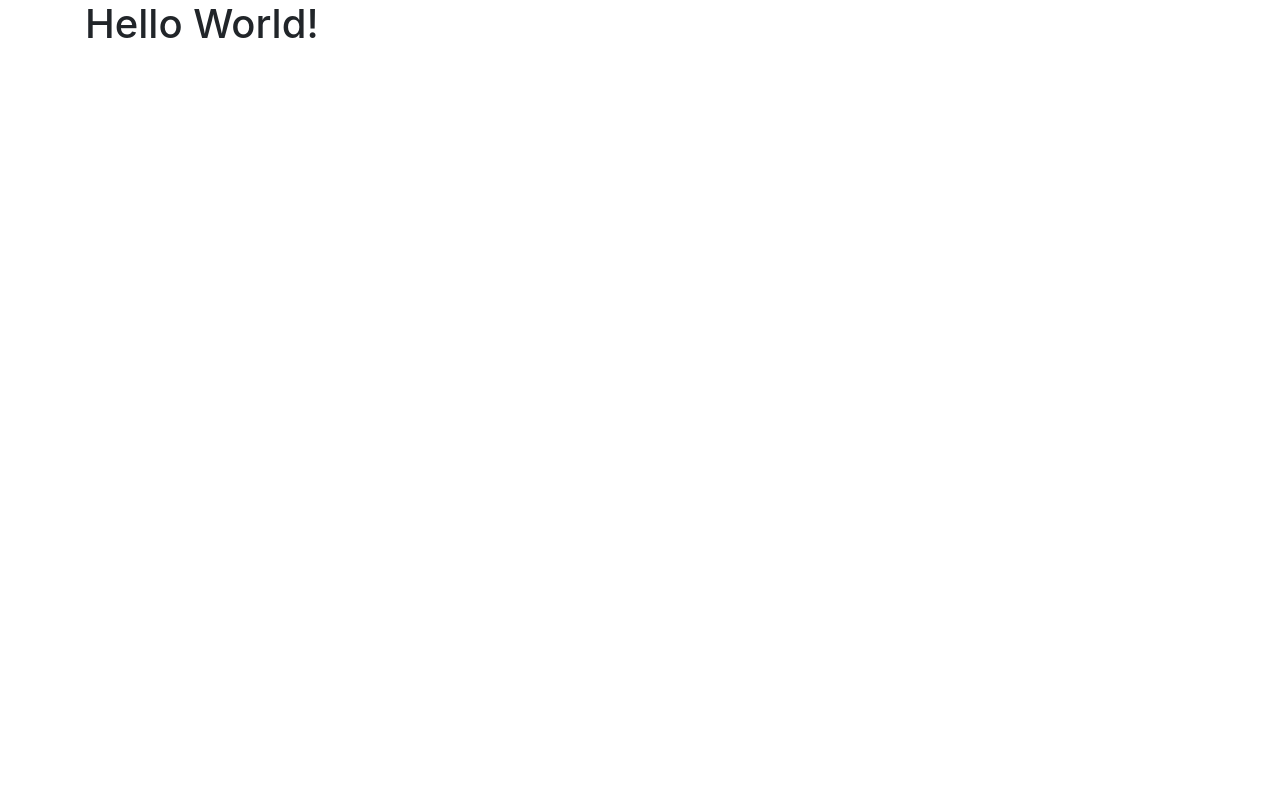
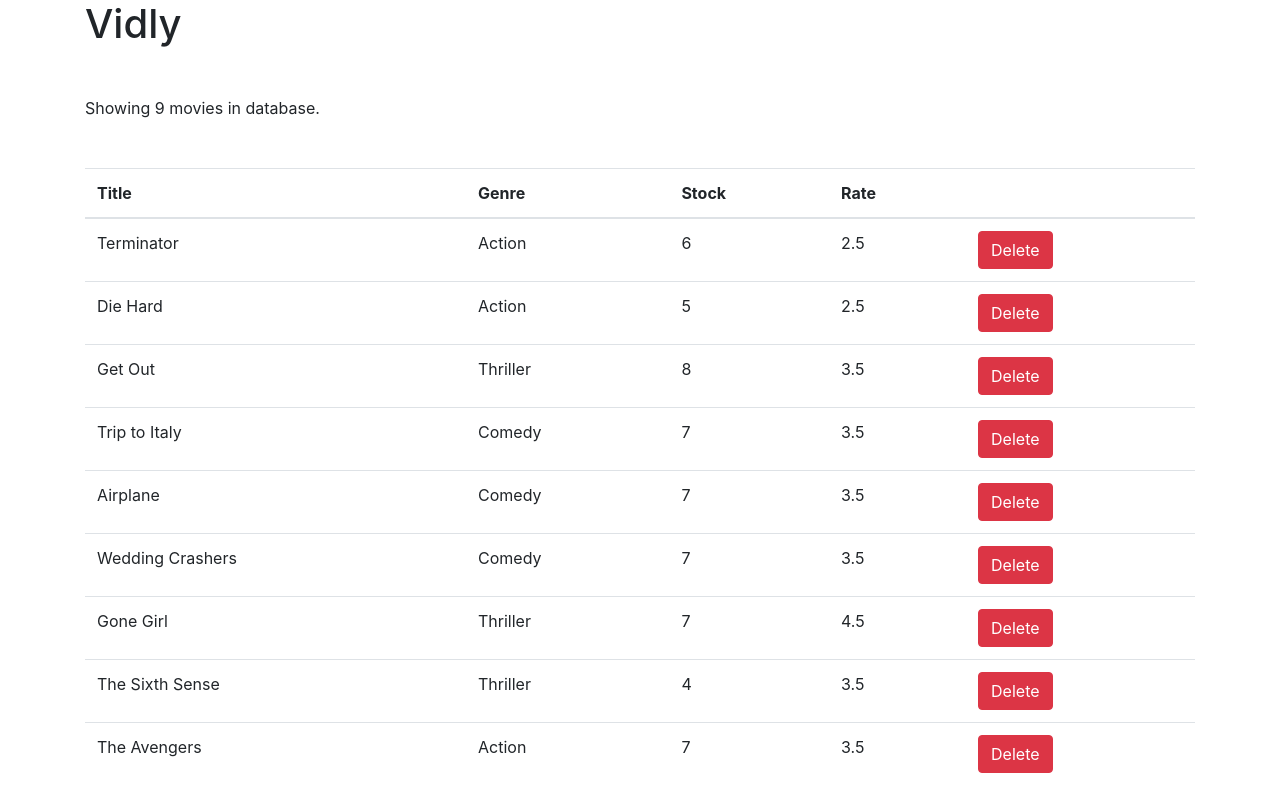
Before and after one commit to gennadiySinigur/vidly-app, a React (Create React App) app: page / in a window 1280 px wide. Built offline with nearby package versions, Linux system fonts and the light colour scheme.

Commit message:
Placed Movies component into App

```diff
--- a/src/App.jsx
+++ b/src/App.jsx
@@ -1,11 +1,14 @@
 import React, { Component } from 'react';
 import './App.css';
+import Movies from './components/Movies/Movies';
 
 class App extends Component {
   render() {
     return (
       <main className="container">
-        <h1>Hello World!</h1>
+        <h1>Vidly</h1>
+
+        <Movies />
       </main>
     );
   }
```
